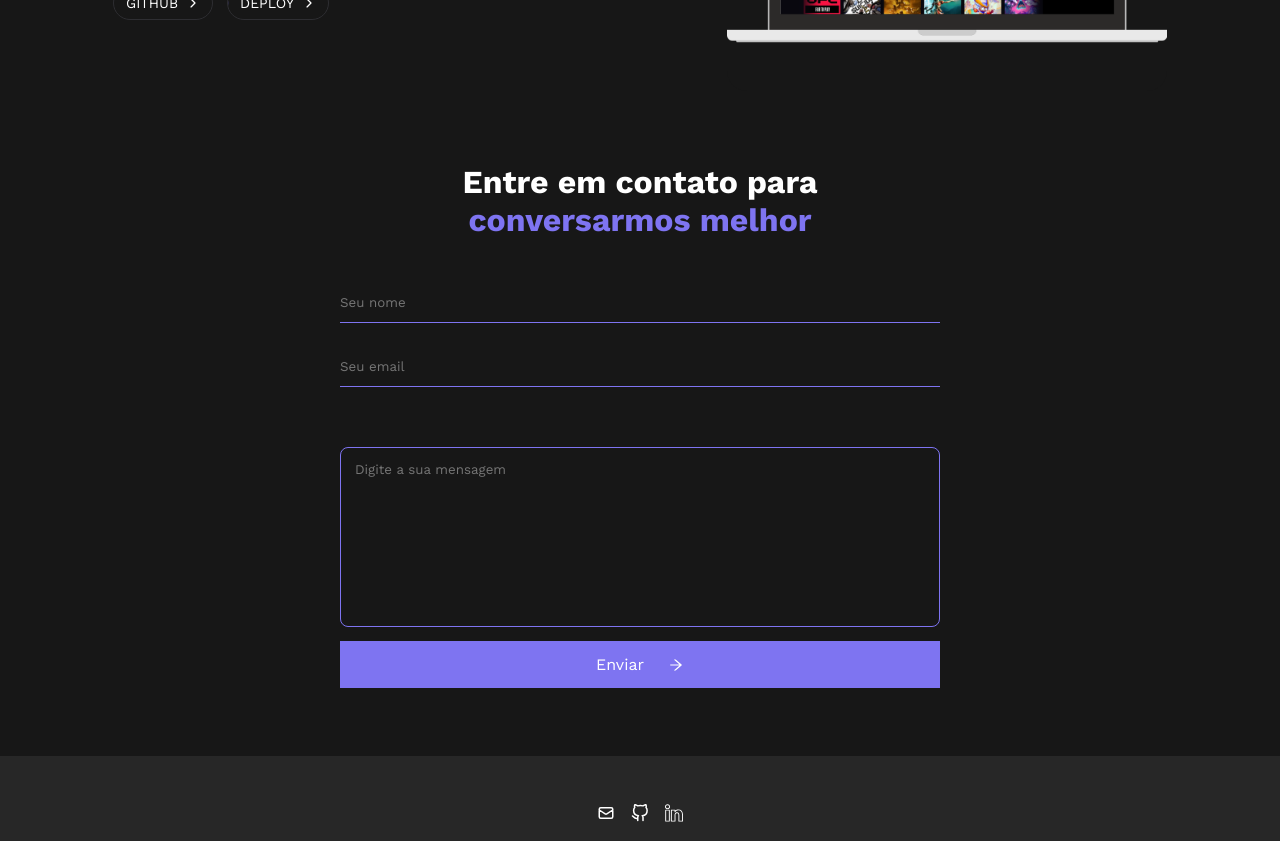
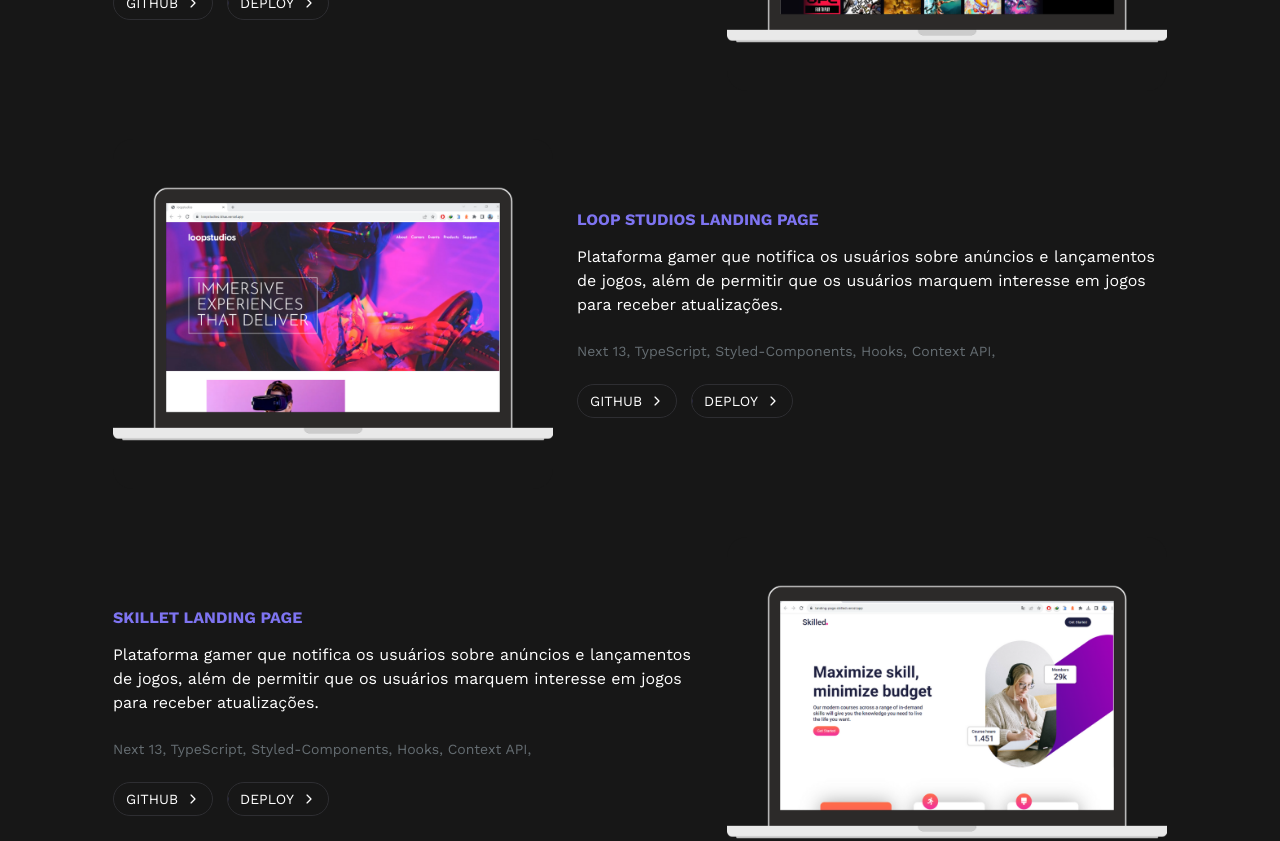
Before and after one commit to rogeritael/portfolio, a React (Vite) app: page / in a window 1280 px wide. Shown: the part 1740-2581 px from the top of the page. Built offline with nearby package versions, Linux system fonts and the light colour scheme.

Commit message:
adicionando projetos

```diff
--- a/src/mocks/projects.ts
+++ b/src/mocks/projects.ts
@@ -1,6 +1,8 @@
 // import jjng from '../assets/projects/jjng.svg'
 // import pizzaria from '../assets/projects/pizza.svg'
 import quando_lanca from '../assets/projects/quando_lanca_mockup.png'
+import loopstudios from '../assets/projects/loopstudios.png'
+import skillet from '../assets/projects/skillet.png'
 
 export const projects = [
     // {
@@ -30,4 +32,22 @@ export const projects = [
         gitLink: 'https://github.com/rogeritael/Topolinos-Pizzaria',
         prodLink: 'https://topolinos-pizzaria.vercel.app/',
     },
+    {
+        cover: loopstudios,
+        project_name: 'Loop Studios Landing Page',
+        description: 'Plataforma gamer que notifica os usuários sobre anúncios e lançamentos de jogos, além de permitir que os usuários marquem interesse em jogos para receber atualizações.',
+        technologies:  ['Next 13', 'TypeScript', 'Styled-Components', 'Hooks', 'Context API'],
+        content_side: 'right',
+        gitLink: 'https://github.com/rogeritael/Topolinos-Pizzaria',
+        prodLink: 'https://topolinos-pizzaria.vercel.app/',
+    },
+    {
+        cover: skillet,
+        project_name: 'Skillet Landing Page',
+        description: 'Plataforma gamer que notifica os usuários sobre anúncios e lançamentos de jogos, além de permitir que os usuários marquem interesse em jogos para receber atualizações.',
+        technologies:  ['Next 13', 'TypeScript', 'Styled-Components', 'Hooks', 'Context API'],
+        content_side: 'left',
+        gitLink: 'https://github.com/rogeritael/Topolinos-Pizzaria',
+        prodLink: 'https://topolinos-pizzaria.vercel.app/',
+    },
 ]
```
Also changed, not shown: src/assets/projects/loopstudios.png (added), src/assets/projects/skillet.png (added).
